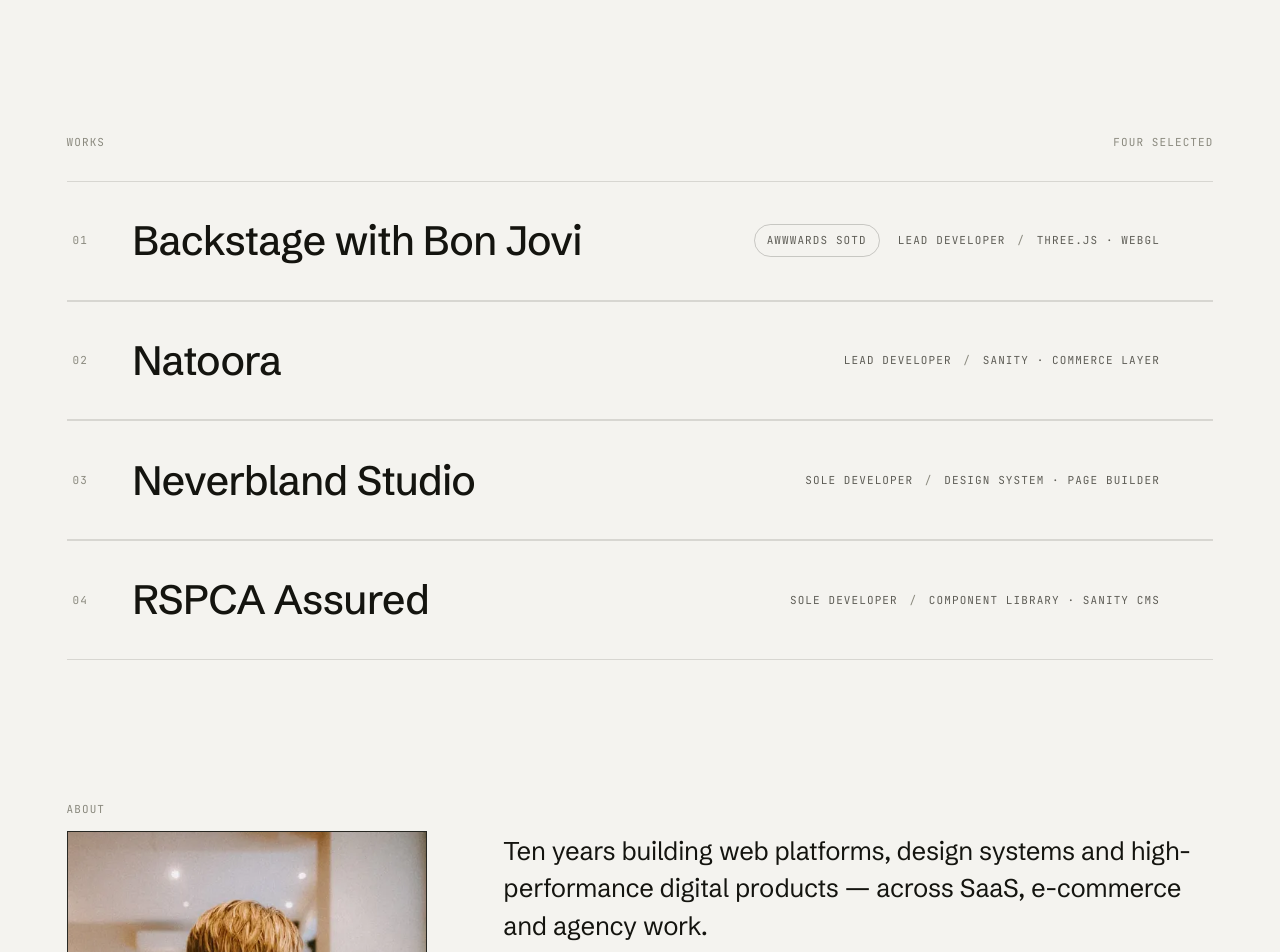
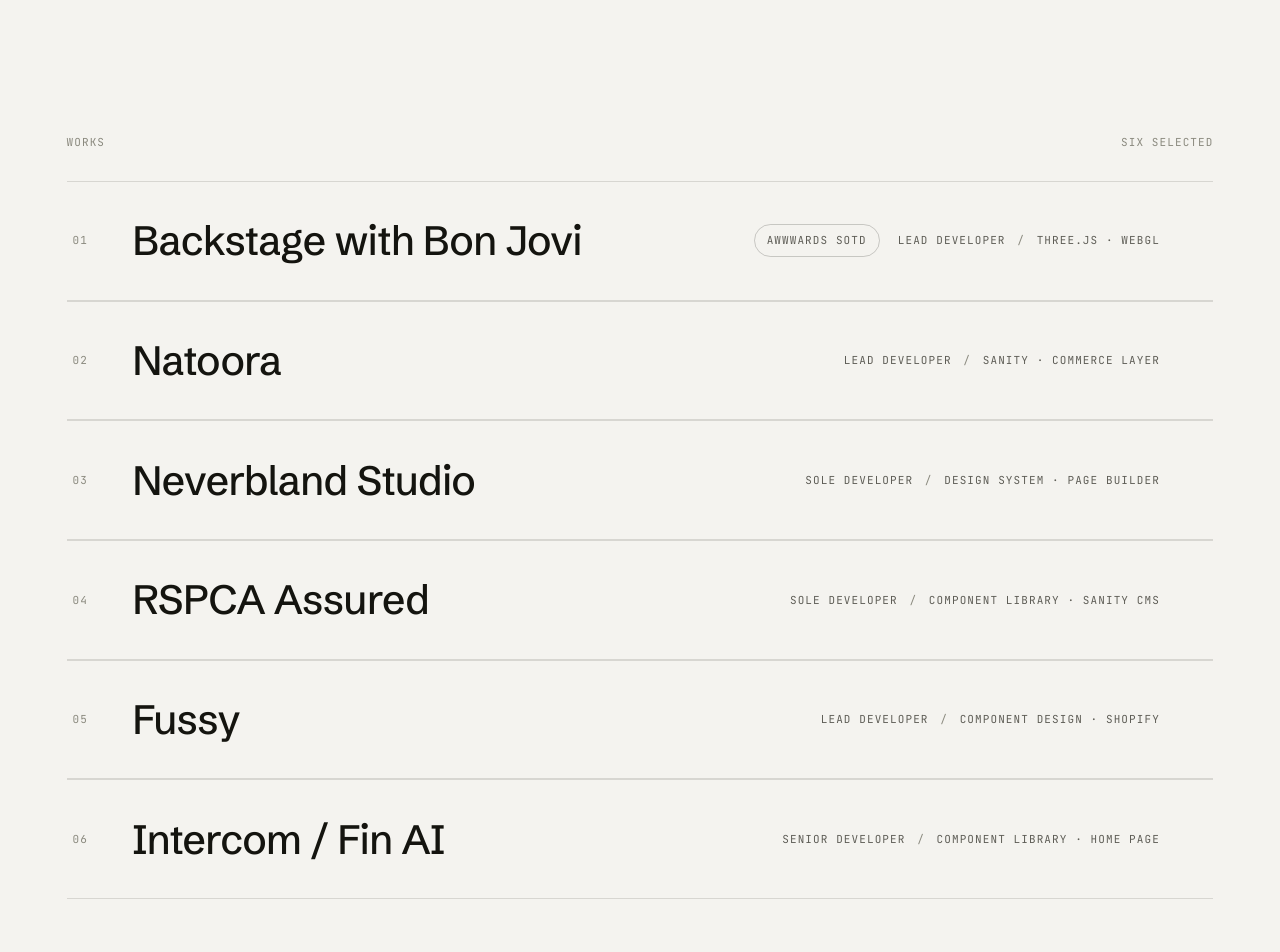
Before and after one commit to samclk/sam-clark-dev, a Next.js app: page / in a window 1280 px wide. Shown: the part 1580-2532 px from the top of the page. Built offline with nearby package versions, Linux system fonts and the light colour scheme.

Commit message:
feat: add Fussy to the works
Lead Developer, component design and Shopify. The section note follows the
count, so it now reads five selected rather than four.

```diff
--- a/components/WorkList/WorkList.tsx
+++ b/components/WorkList/WorkList.tsx
@@ -31,6 +31,20 @@
     role: 'Sole Developer',
     built: 'Component library · Sanity CMS',
   },
+  {
+    index: '05',
+    name: 'Fussy',
+    url: 'https://fussy.com/',
+    role: 'Lead Developer',
+    built: 'Component design · Shopify',
+  },
+  {
+    index: '06',
+    name: 'Intercom / Fin AI',
+    url: 'https://fin.ai/',
+    role: 'Senior Developer',
+    built: 'Component library · Home page',
+  },
 ];
 
 const workList = tv({
@@ -63,7 +77,7 @@
     <section className={root()} id="work">
       <div className={head()}>
         <Heading className={title()}>Works</Heading>
-        <p className={note()}>Four selected</p>
+        <p className={note()}>Six selected</p>
       </div>
 
       <ul>
```
